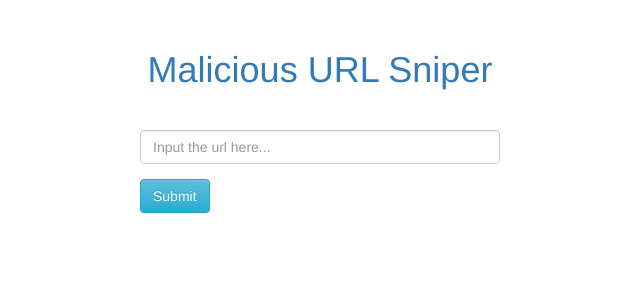
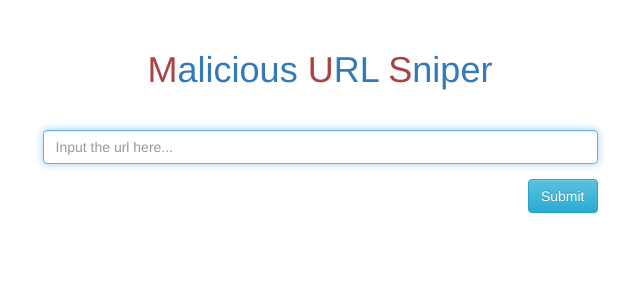
Before and after one commit to stupidchen/URLChecker_Server, a Python web app: template checker/templates/index.html in a window 1280 px wide. Shown: the part 180-480 px from the top of the page, without its empty margins (320-960 px from the left). Run offline with Jinja, Linux system fonts and the light colour scheme; the template is opened without the code that fills it, so the values that code supplies are empty; some libraries are stand-ins or nearby versions.

Commit message:
Optimized: Improve visual effect of index.

```diff
--- a/checker/templates/index.html
+++ b/checker/templates/index.html
@@ -54,21 +54,21 @@
                 <div class="col-md-4">
                 </div>
                 <div class="col-md-4">
-                    <h1 class="text-primary text-center">Malicious URL Sniper</h1>
+                    <h1 class="text-primary text-center"><span class="text-danger">M</span>alicious <span class="text-danger">U</span>RL <span class="text-danger">S</span>niper</h1>
                 </div>
             </div>
             <div class="row">
                 <h1></h1>
             </div>
             <div class="row">
-                <div class="col-md-4">
+                <div class="col-md-3">
                 </div>
-                <div class="col-md-4">
+                <div class="col-md-6">
                     <form id="queryform" role="form" style="margin:10px 0px 20px 0px;">
                         <div class="form-group">
-                            <input class="form-control" id="url" name="url" type="text" placeholder="Input the url here...">
+                            <input class="form-control" id="url" name="url" type="text" autofocus="autofocus" placeholder="Input the url here...">
                         </div>
-                        <button class="btn btn-info" type="submit" >Submit</button>
+                        <button class="btn btn-info pull-right" type="submit" >Submit</button>
                     </form>
                 </div>
             </div>
```
Also changed, not shown: 1 other file.
